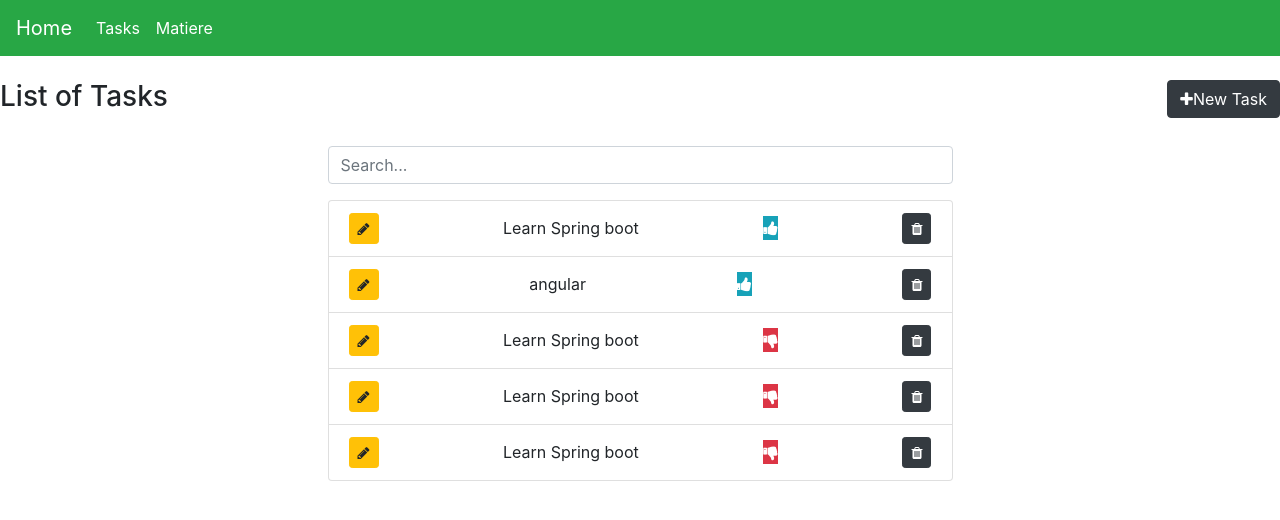
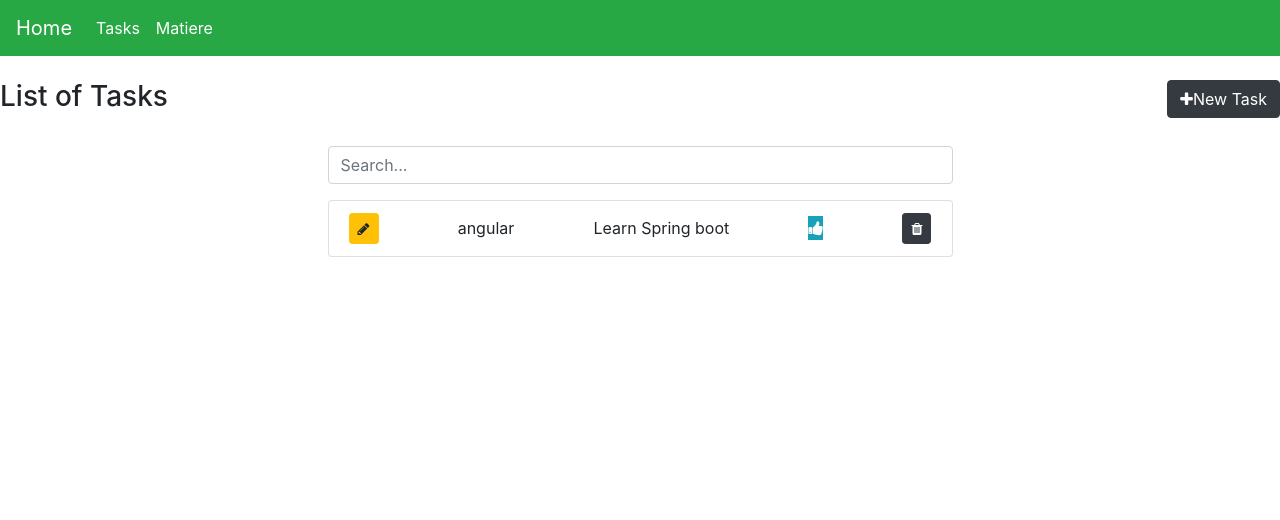
Before and after one commit to Mahmoudhadidi/ProjectAngular, an Angular app: page /task in a window 1280 px wide. Shown: the top 520 px of the page. Built offline with nearby package versions, Linux system fonts and the light colour scheme; data requests are answered from the project's data file.

Commit message:
retoucher

```diff
--- a/db.json
+++ b/db.json
@@ -4,51 +4,33 @@
       "id": 2,
       "label": "Learn Spring boot",
       "completed": true,
-      "idMatiere": "3"
-    },
-    {
-      "label": "angular",
-      "completed": true,
-      "id": 4,
-      "idMatiere": 1
-    },
-    {
-      "label": "Learn Spring boot",
-      "completed": false,
-      "idMatiere": "2",
-      "id": 5
-    },
-    {
-      "label": "Learn Spring boot",
-      "completed": false,
-      "idMatiere": "1",
-      "id": 6
-    },
-    {
-      "label": "Learn Spring boot",
-      "completed": false,
-      "idMatiere": "3",
-      "id": 7
+      "idMatiere": "8"
     }
   ],
   "matiere": [
     {
-      "id": 4,
-      "nom": "nom 4",
-      "coefficient": 2,
-      "categorie": "Reseau"
-    },
-    {
-      "nom": "hhfh",
-      "coefficient": "12",
-      "categorie": "fff",
+      "nom": "angular",
+      "coefficient": 3,
+      "categorie": "web",
       "id": 8
     },
     {
-      "nom": "hazem",
-      "coefficient": 12,
-      "categorie": "fff",
+      "nom": "Spring",
+      "coefficient": 3,
+      "categorie": "Java",
       "id": 9
+    },
+    {
+      "nom": "MongoDb",
+      "coefficient": 2,
+      "categorie": "SQL",
+      "id": 10
+    },
+    {
+      "nom": "Reseau",
+      "coefficient": 3,
+      "categorie": "Reseau",
+      "id": 11
     }
   ]
 }
--- a/src/app/matiere/matiere.component.html
+++ b/src/app/matiere/matiere.component.html
@@ -26,6 +26,7 @@
             <div class="col md-6 mx-auto">
 
     <form [formGroup]="myForm" >
+                    <input type="hidden" name="id">
                     <div class="form-group">
                      <input type="text"  name="nom" placeholder="Nom..." formControlName="nom" class="form-control">
                     </div>
@@ -37,10 +38,10 @@
                     </div>
 
                     <div class="modal-footer">
-                        <button *ngIf="editForm" (click)="updateMatiere()"  class="btn btn-warning btn-block ">
+                        <button *ngIf="editForm" (click)="updateMatiere()" (click)="modal.dismiss('Cross click')" class="btn btn-warning btn-block ">
                             <i class="fa fa-refresh"></i> Update Matiere
                         </button>
-                        <button type="submit" *ngIf="!editForm"[disabled]="!myForm.valid" (click)="persistMatiere()" class="btn btn-success btn-block ">
+                        <button type="submit" *ngIf="!editForm"[disabled]="!myForm.valid" (click)="persistMatiere()" (click)="modal.dismiss('Cross click')" class="btn btn-success btn-block ">
                             <i class="fa fa-send"></i> New Matiere
                         </button>
                     </div>
--- a/src/app/matiere/matiere.component.ts
+++ b/src/app/matiere/matiere.component.ts
@@ -19,9 +19,14 @@ export class MatiereComponent implements OnInit {
     coefficient:1,
     categorie:'',
    }
-
+  m:Matiere={
+    nom:'',
+    coefficient:1,
+    categorie:'',
+  }
 matieres:Matiere[]=[];
 resultMatiere:Matiere[]=[];
+
   constructor(private matiereService: MatiereService,private modalService: NgbModal) {
 
   }
@@ -45,11 +50,13 @@ private getDismissReason(reason: any): string {
   ngOnInit(): void {
     this.getMatiere();
     this.myForm=new FormGroup({
+      id:new FormControl(''),
       nom:new FormControl('',Validators.required),
       coefficient:new FormControl('',[Validators.required]),
       categorie:new FormControl('',[Validators.required]),
     })
   }
+  get id(){ return this.myForm.get('id');}
   get nom(){ return this.myForm.get('nom');}
   get coefficient(){ return this.myForm.get('coefficient');}
   get categorie(){ return this.myForm.get('categorie');}
@@ -67,15 +74,17 @@ private getDismissReason(reason: any): string {
         })
   }
   persistMatiere(){
-    this.myMatiere.nom=this.nom.value;
-    this.myMatiere.coefficient=this.coefficient.value;
-    this.myMatiere.categorie=this.categorie.value;
-    this.matiereService.persist(this.myMatiere)
+    this.m.nom=this.nom.value;
+    this.m.coefficient=this.coefficient.value;
+    this.m.categorie=this.categorie.value;
+    this.matiereService.persist(this.m)
         .subscribe((matiere)=>{
           this.matieres=[matiere, ...this.matieres];
           this.resetMatiere();
           this.getMatiere();
+
         })
+
   }
   resetMatiere(){
     this.myForm=new FormGroup({
@@ -88,6 +97,7 @@ private getDismissReason(reason: any): string {
 
   editMatiere(matiere){
     this.myForm.setValue({
+      id:matiere.id,
       nom : matiere.nom,
     coefficient: matiere.coefficient,
     categorie: matiere.categorie,});
@@ -95,10 +105,17 @@ private getDismissReason(reason: any): string {
   }
 
   updateMatiere(){
+    this.myMatiere.id=this.id.value;
+    this.myMatiere.nom=this.nom.value;
+    this.myMatiere.coefficient=this.coefficient.value;
+    this.myMatiere.categorie=this.categorie.value;
+
+  this.matiereService.update(this.myMatiere)
+        .subscribe(task=>{
           this.resetMatiere();
           this.editForm=false;
           this.getMatiere();
-
+        })
   }
   searchMatiere(){
   this.resultMatiere= this.matieres.filter((matiere)=> matiere.nom.toLowerCase().includes(this.searchText.toLocaleLowerCase()))
--- a/src/app/tasks/tasks.component.html
+++ b/src/app/tasks/tasks.component.html
@@ -26,7 +26,8 @@
             <div class="col md-6 mx-auto">
                 <div class="form-group">
 
-                    <input [(ngModel)]="myTask.label" id="label" placeholder="task..." type="text" class="form-control">
+
+                    <input [(ngModel)]="myTask.label" id="label" placeholder="task..." type="text"  required class="form-control">
                 </div>
 
 
@@ -34,7 +35,7 @@
 
                     <select [(ngModel)]="myTask.idMatiere" class="form-control" id="idMatiere">
 
-                        <option *ngFor="let matiere of resultMatiere" [value]="matiere.id">
+                        <option *ngFor="let matiere of resultMatiere"   [value]="matiere.id">
                             {{matiere.nom}}
                           </option>
                     </select>
@@ -57,7 +58,7 @@
         <button *ngIf="editForm" (click)="updateTask()" (click)="modal.close('Save click')" class="btn btn-warning btn-block ">
             <i class="fa fa-refresh"></i> Update Task
         </button>
-        <button *ngIf="!editForm" (click)="persistTask()" (click)="modal.close('Save click')" class="btn btn-success btn-block ">
+        <button *ngIf="!editForm" (click)="persistTask()" [disabled]="!myTask.label" class="btn btn-success btn-block ">
             <i class="fa fa-send"></i> New Task
         </button>
     </div>
```
